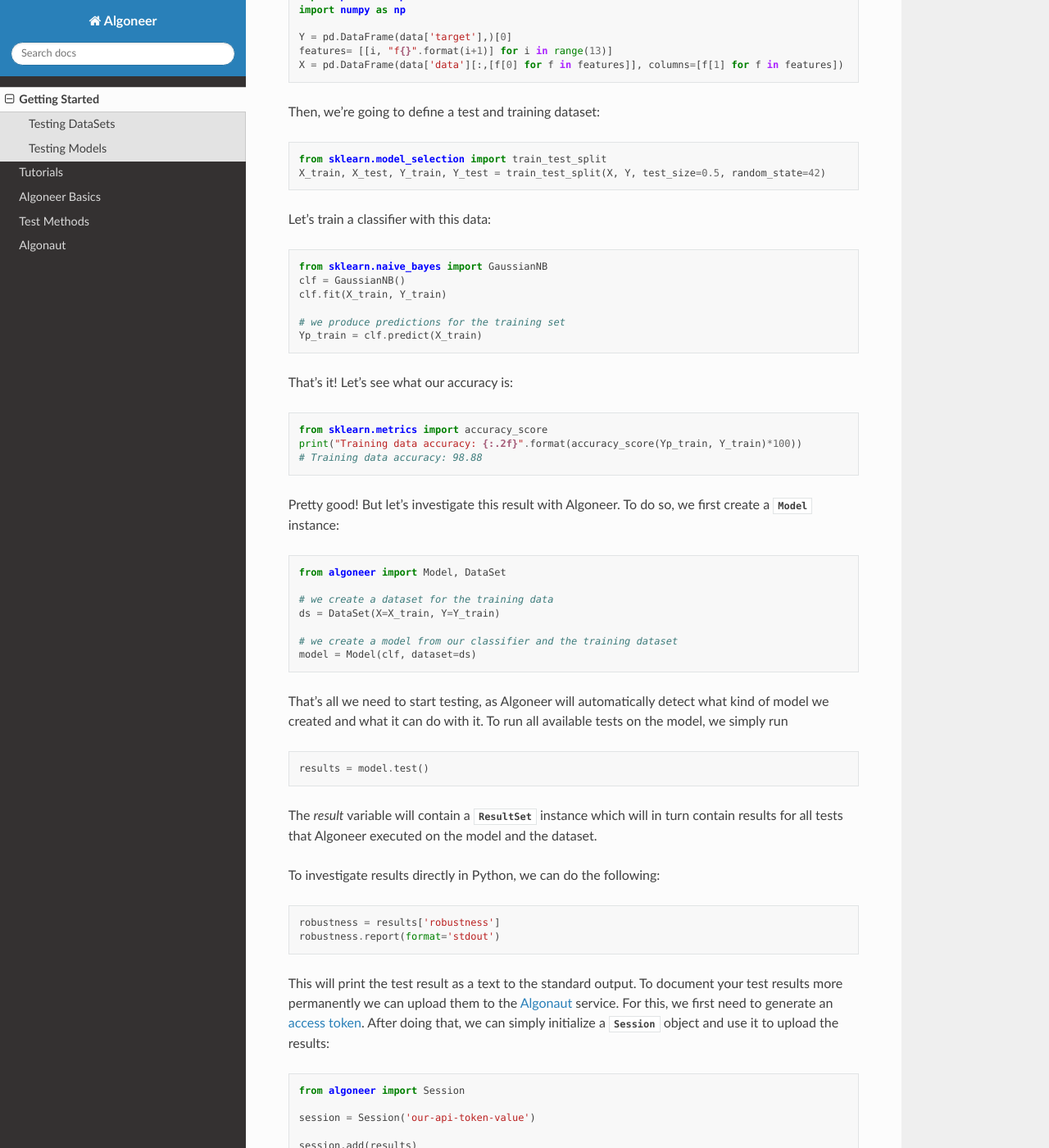
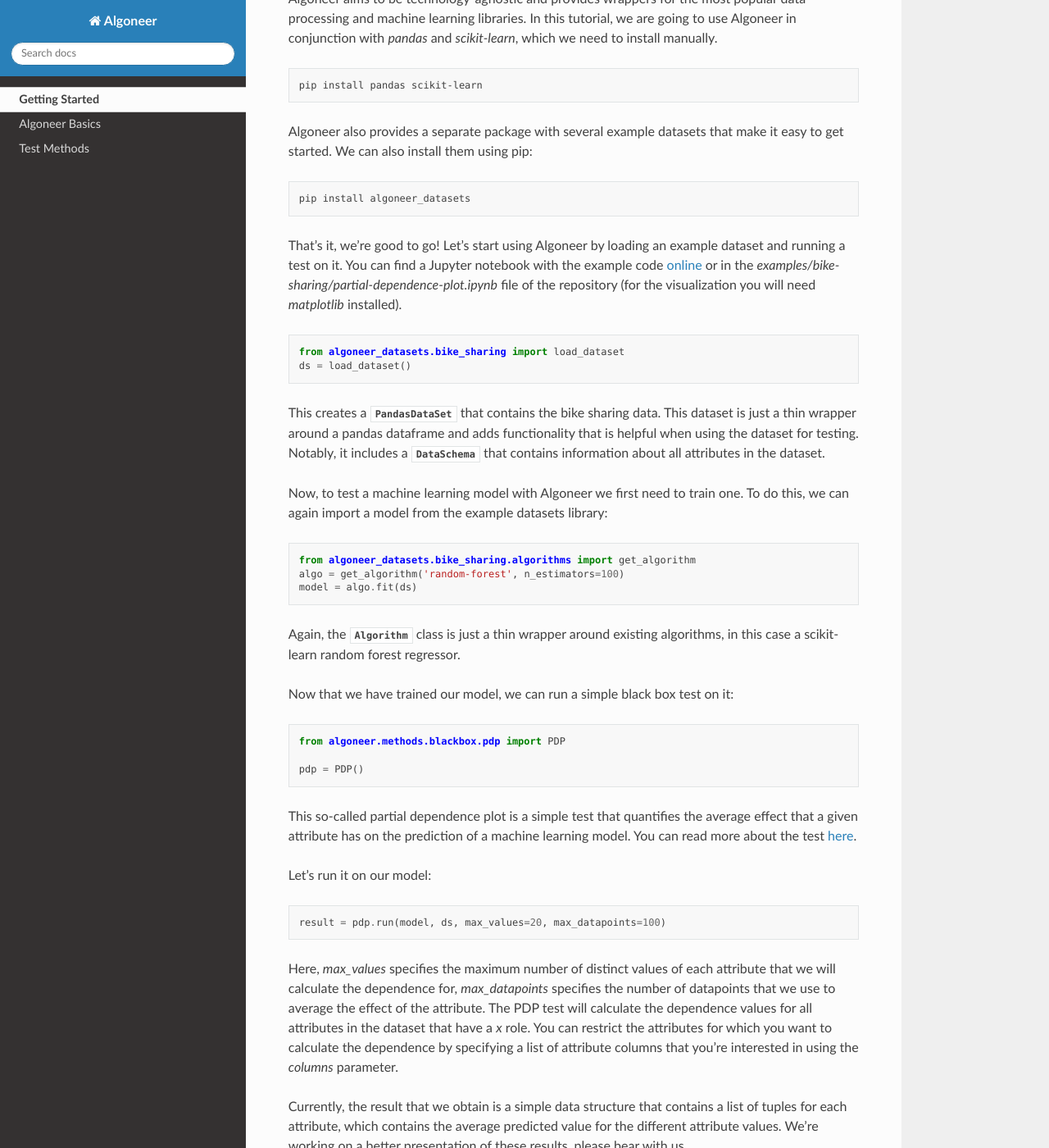
Before and after one commit to algoneer/algoneer, a Sphinx documentation site: the page built from docs/source/getting_started.rst, in a window 1280 px wide and 1400 px high, scrolled down 559 px. Shown: the whole window at 82% size. Built offline with Sphinx 7.4.7 and the Read the Docs theme 2.0.0, drawn with Linux system fonts in a browser that asks for light colours; some of the changed text lies outside the part shown.

Commit message:
Updated docs.

```diff
--- a/docs/source/getting_started.rst
+++ b/docs/source/getting_started.rst
@@ -1,110 +1,97 @@
 Getting Started
 ===============
 
+.. attention::
+
+   This is a work-in-progress that shows how the pre-alpha version of Algoneer
+   works. Please let us know if you should encounter any problems.
+
 Algoneer helps you to better understand your datasets and machine learning
-models and test them for potential problems. Using Algoneer is very simple.
-
-Testing DataSets
-----------------
-
-
-Testing Models
---------------
+models and test them for potential problems. Algoneer aims to be simple to use.
 
 Algoneer provides blackbox tests that work on :class:`~algoneer.model.Model`
 objects. A Model is an :class:`~algoneer.algorithm.Algorithm` that has been
 trained with a specific :class:`~algoneer.dataset.DataSet`.
 
-As an example, we're going to load an example dataset:
+To get started we need to install Algoneer, which we can do using pip:
+
+.. code-block:: bash
+
+    pip install algoneer
+
+Algoneer aims to be technology-agnostic and provides wrappers for the most
+popular data processing and machine learning libraries. In this tutorial, we
+are going to use Algoneer in conjunction with `pandas` and `scikit-learn`,
+which we need to install manually.
+
+.. code-block:: bash
+
+    pip install pandas scikit-learn
+
+Algoneer also provides a separate package with several example datasets that
+make it easy to get started. We can also install them using pip:
+
+.. code-block:: bash
+
+    pip install algoneer_datasets
+
+That's it, we're good to go! Let's start using Algoneer by loading an example
+dataset and running a test on it. You can find a Jupyter notebook with the
+example code `online <https://github.com/algoneer/algoneer/blob/master/examples/bike-sharing/partial-dependence-plot.ipynb>`_
+or in the `examples/bike-sharing/partial-dependence-plot.ipynb` file of the
+repository (for the visualization you will need `matplotlib` installed).
 
 .. code-block:: python
 
-    from sklearn.datasets import load_wine
+    from algoneer_datasets.bike_sharing import load_dataset
+    ds = load_dataset()
 
-    data = load_wine()
+This creates a :class:`~algoneer.dataset.pandas.PandasDataSet` that contains
+the bike sharing data. This dataset is just a thin wrapper around a pandas
+dataframe and adds functionality that is helpful when using the dataset for
+testing. Notably, it includes a :class:`~algoneer.dataschema.DataSchema` that
+contains information about all attributes in the dataset.
 
-    import pandas as pd
-    import numpy as np
-
-    Y = pd.DataFrame(data['target'],)[0]
-    features= [[i, "f{}".format(i+1)] for i in range(13)]
-    X = pd.DataFrame(data['data'][:,[f[0] for f in features]], columns=[f[1] for f in features])
-
-Then, we're going to define a test and training dataset:
+Now, to test a machine learning model with Algoneer we first need to train one.
+To do this, we can again import a model from the example datasets library:
 
 .. code-block:: python
 
-    from sklearn.model_selection import train_test_split
-    X_train, X_test, Y_train, Y_test = train_test_split(X, Y, test_size=0.5, random_state=42)
+    from algoneer_datasets.bike_sharing.algorithms import get_algorithm
+    algo = get_algorithm('random-forest', n_estimators=100)
+    model = algo.fit(ds)
 
-Let's train a classifier with this data:
+Again, the :class:`~algoneer.algorithm.Algorithm` class is just a thin wrapper
+around existing algorithms, in this case a scikit-learn random forest regressor.
+
+Now that we have trained our model, we can run a simple black box test on it:
 
 .. code-block:: python
 
-    from sklearn.naive_bayes import GaussianNB
-    clf = GaussianNB()
-    clf.fit(X_train, Y_train)
+    from algoneer.methods.blackbox.pdp import PDP
 
-    # we produce predictions for the training set
-    Yp_train = clf.predict(X_train)
+    pdp = PDP()
 
-That's it! Let's see what our accuracy is:
+This so-called partial dependence plot is a simple test that quantifies the
+average effect that a given attribute has on the prediction of a machine
+learning model. You can read more about the test
+`here <https://christophm.github.io/interpretable-ml-book/pdp.html>`_.
+
+Let's run it on our model:
 
 .. code-block:: python
 
-    from sklearn.metrics import accuracy_score
-    print("Training data accuracy: {:.2f}".format(accuracy_score(Yp_train, Y_train)*100))
-    # Training data accuracy: 98.88
+    result = pdp.run(model, ds, max_values=20, max_datapoints=100)
 
-Pretty good! But let's investigate this result with Algoneer. To do so, we
-first create a :class:`~algoneer.model.Model` instance:
+Here, `max_values` specifies the maximum number of distinct values of each
+attribute that we will calculate the dependence for, `max_datapoints` specifies
+the number of datapoints that we use to average the effect of the attribute.
+The PDP test will calculate the dependence values for all attributes in the
+dataset that have a `x` role. You can restrict the attributes for which you
+want to calculate the dependence by specifying a list of attribute columns
+that you're interested in using the `columns` parameter.
 
-.. code-block:: python
-
-
-    from algoneer import Model, DataSet
-
-    # we create a dataset for the training data
-    ds = DataSet(X=X_train, Y=Y_train)
-
-    # we create a model from our classifier and the training dataset
-    model = Model(clf, dataset=ds)
-
-That's all we need to start testing, as Algoneer will automatically detect
-what kind of model we created and what it can do with it. To run all available
-tests on the model, we simply run
-
-.. code-block:: python
-
-    results = model.test()
-
-The `result` variable will contain a :class:`~algoneer.result_set.ResultSet`
-instance which will in turn contain results for all tests that Algoneer
-executed on the model and the dataset.
-
-To investigate results directly in Python, we can do the following:
-
-.. code-block:: python
-
-    robustness = results['robustness']
-    robustness.report(format='stdout')
-
-This will print the test result as a text to the standard output. To document
-your test results more permanently we can upload them to the
-:doc:`Algonaut <algonaut/index>` service. For this, we first need to generate an
-:doc:`access token <algonaut/access_tokens>`. After doing that, we can
-simply initialize a :class:`~algoneer.session.Session` object and use it to
-upload the results:
-
-.. code-block:: python
-
-    from algoneer import Session
-
-    session = Session('our-api-token-value')
-
-    session.add(results)
-    session.sync()
-
-Voila! Our results will now be available on Algonaut, where we can interact
-them using a rich user interface and where we can share them with our team
-mates.
+Currently, the result that we obtain is a simple data structure that contains
+a list of tuples for each attribute, which contains the average predicted
+value for the different attribute values. We're working on a better presentation
+of these results, please bear with us.
--- a/docs/source/index.rst
+++ b/docs/source/index.rst
@@ -14,13 +14,9 @@
 
    getting_started
 
-   tutorials/index
-
    algoneer/basics
 
    algoneer/methods/index
-
-   algonaut/index
 
 .. attention::
 
```
